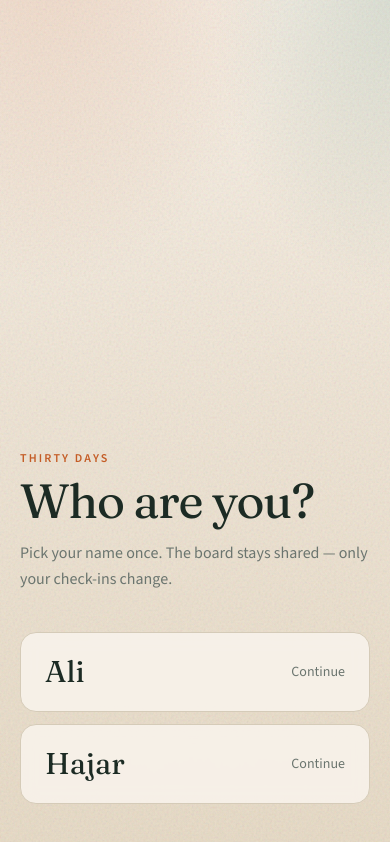
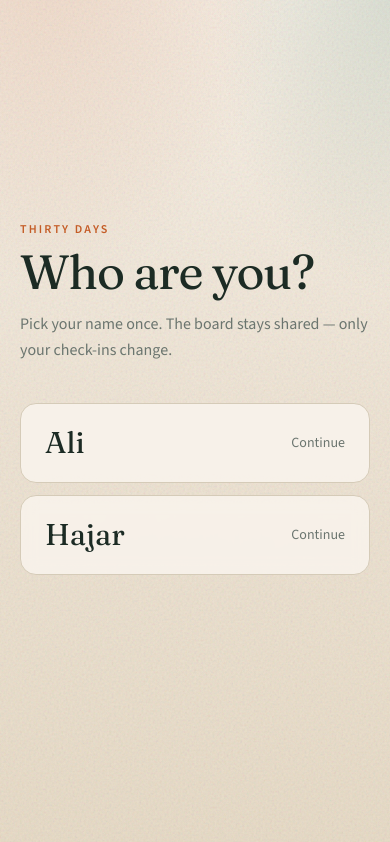
Before and after one commit to alisami4sa/thirty-days, a Next.js app: page / in a window 390 px wide. Built offline with nearby package versions, Linux system fonts and the light colour scheme; no server answers; the database is empty.

Commit message:
Center identity picker higher on mobile

```diff
--- a/src/components/identity-picker.tsx
+++ b/src/components/identity-picker.tsx
@@ -11,10 +11,10 @@ export function IdentityPicker() {
   const pick = (name: DisplayName) => setIdentity(name);
 
   return (
-    <main className="relative flex min-h-dvh flex-col justify-end px-5 pb-10 pt-16 sm:justify-center sm:pb-16">
+    <main className="relative flex min-h-dvh flex-col justify-center px-5 pb-10 pt-[max(2.5rem,env(safe-area-inset-top))]">
       <div className="atmosphere" aria-hidden />
       <motion.div
-        className="relative mx-auto w-full max-w-md"
+        className="relative mx-auto w-full max-w-md -translate-y-6"
         initial={reduce ? false : { opacity: 0, y: 16 }}
         animate={{ opacity: 1, y: 0 }}
         transition={{ duration: 0.45, ease: [0.22, 1, 0.36, 1] }}
```
